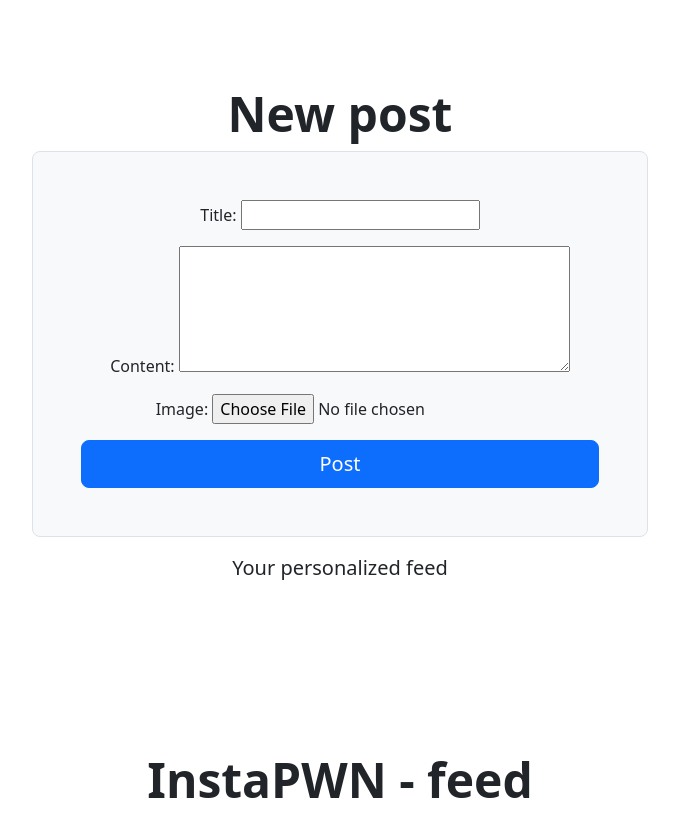
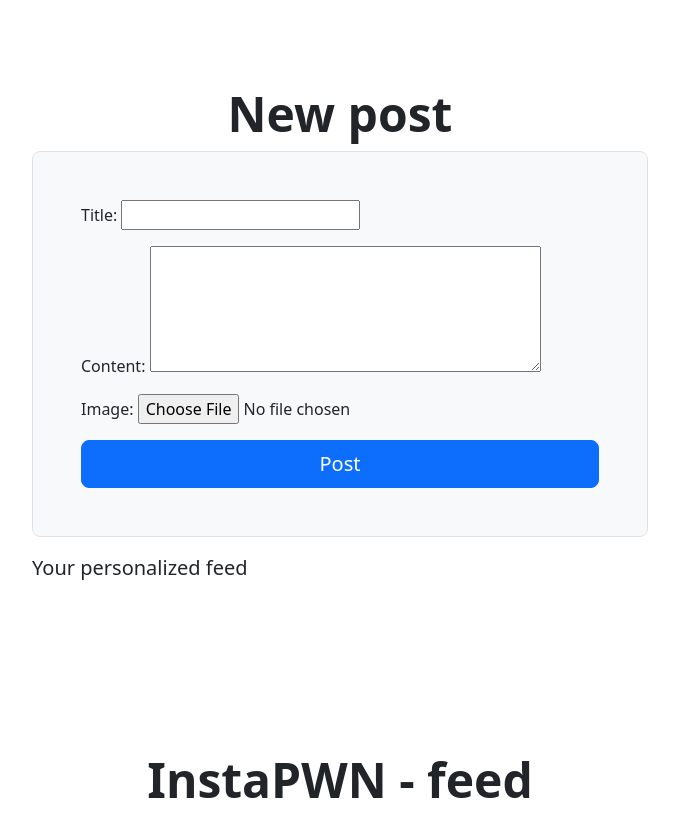
Before and after one commit to pettermk/instapwn, a Django app: page / in a window 1280 px wide. Shown: the part 162-980 px from the top of the page, without its empty margins (300-979 px from the left). Run offline with Django 4.2, Linux system fonts and the light colour scheme; data that the repository does not hold is empty; some libraries are stand-ins or nearby versions.

Commit message:
Alignment adjustment

```diff
--- a/instapwn/web/templates/web/index.html
+++ b/instapwn/web/templates/web/index.html
@@ -12,8 +12,8 @@
   </div>
   <div class="px-4 py-5 my-5 text-center">
     <h1 class="display-5 fw-bold">New post</h1>
-    <div class="col-lg-6 mx-auto">
-      <form class="p-4 p-md-5 border rounded-3 bg-light" method="post">
+    <div class="col-lg-6 mx-auto text-lg-start">
+      <form class="p-4 p-md-5 border rounded-3 bg-light" method="post" enctype="multipart/form-data">
         {% csrf_token %}
         {{PostForm.as_p}}
         <button class="w-100 btn btn-lg btn-primary" type="submit">Post</button>
```
